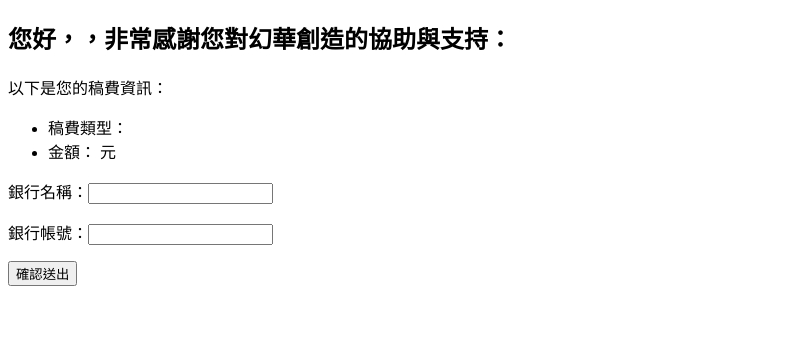
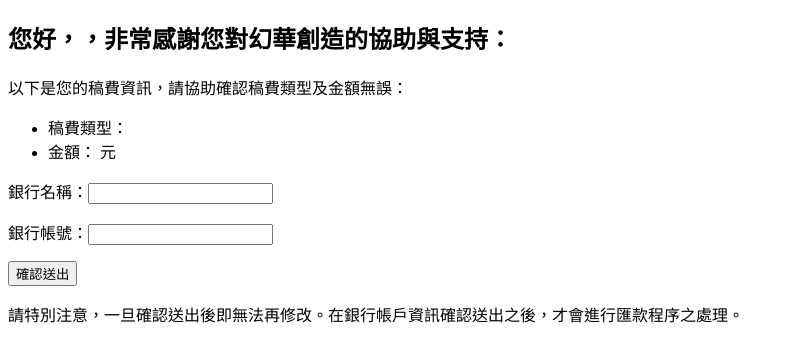
Before and after one commit to windmail1975/author-confirm, a Flask app: template templates/confirm_template.html in a window 1280 px wide. Shown: the top 362 px of the page, without its empty margins (0-794 px from the left). Run offline with Flask 3, Linux system fonts and the light colour scheme; the template is opened without the code that fills it, so the values that code supplies are empty.

Commit message:
Update confirm_template.html

```diff
--- a/templates/confirm_template.html
+++ b/templates/confirm_template.html
@@ -3,7 +3,7 @@
 <head><meta charset="UTF-8"><title>【幻華創造】稿費確認信</title></head>
 <body>
   <h2>您好，{{ name }}，非常感謝您對幻華創造的協助與支持：</h2>
-  <p>以下是您的稿費資訊：</p>
+  <p>以下是您的稿費資訊，請協助確認稿費類型及金額無誤：</p>
   <ul>
     <li>稿費類型：{{ title }}</li>
     <li>金額：{{ fee }} 元</li>
@@ -18,5 +18,6 @@
     <p><label>銀行帳號：<input type="text" name="account"></label></p>
     <button type="submit">確認送出</button>
   </form>
+  <p>請特別注意，一旦確認送出後即無法再修改。在銀行帳戶資訊確認送出之後，才會進行匯款程序之處理。</p>
 </body>
 </html>
```
